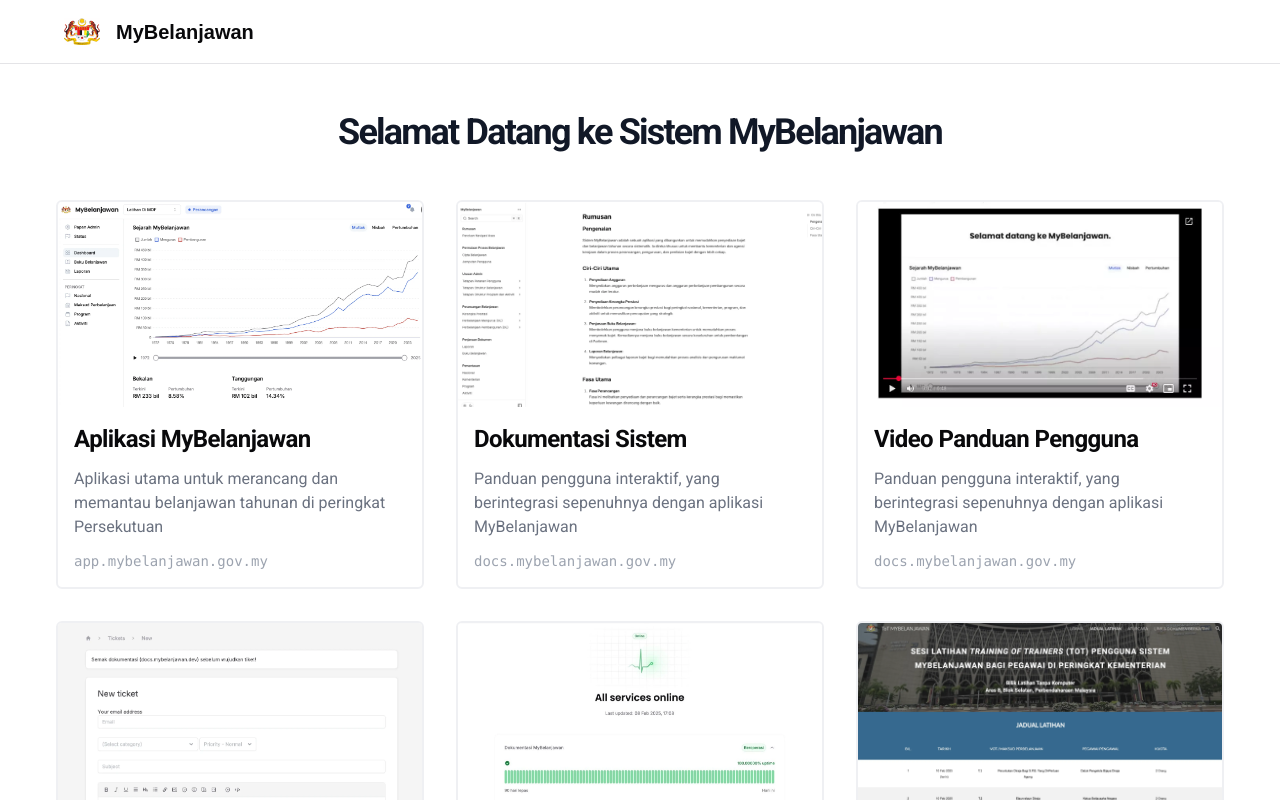
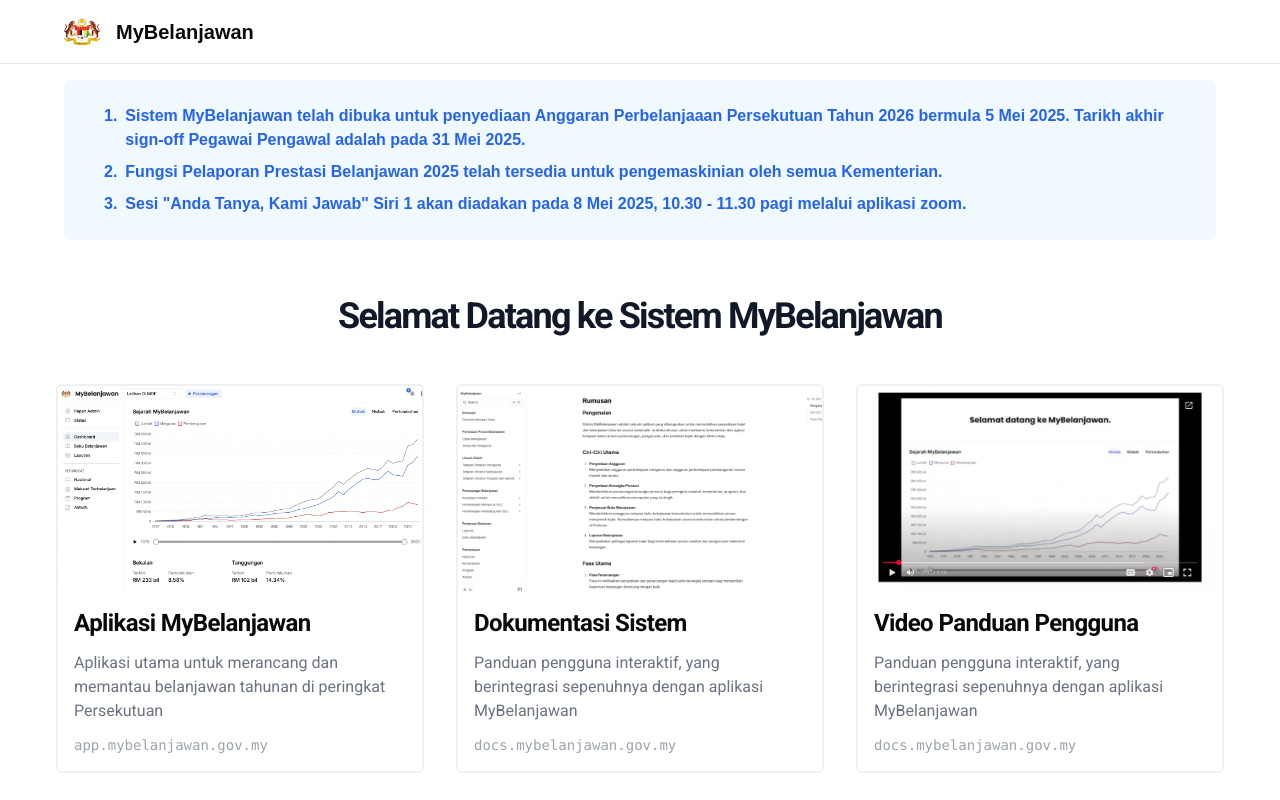
Before and after one commit to mof-malaysia/mybelanjawan-landing, a Next.js app: page / in a window 1280 px wide. Shown: the top 800 px of the page. Built offline with nearby package versions, Linux system fonts and the light colour scheme.

Commit message:
feat: add notice banner

```diff
--- a/app/layout.tsx
+++ b/app/layout.tsx
@@ -5,6 +5,7 @@
 import Header from "@/components/ui/header";
 import Footer from "@/components/ui/footer";
 import At from "@/components/ui/at";
+import NoticeBanner from "@/components/ui/notice-banner";
 
 const geistSans = Geist({
   variable: "--font-geist-sans",
@@ -62,7 +63,31 @@
           className={`${geistSans.variable} ${geistMono.variable} antialiased`}
         >
           <Header />
-          <div className="container">{children}</div>
+          <div className="container">
+            <NoticeBanner>
+              <div className="grid gap-2 py-2 px-6 justify-between text-blue-600 font-semibold">
+                <div className="flex gap-2">
+                  <p>1.</p>
+                  <p>
+                    Sistem MyBelanjawan telah dibuka untuk penyediaan Anggaran Perbelanjaaan Persekutuan Tahun 2026 bermula 5 Mei 2025. Tarikh akhir sign-off Pegawai Pengawal adalah pada 31 Mei 2025.
+                  </p>
+                </div>
+                <div className="flex gap-2">
+                  <p>2.</p>
+                  <p>
+                    Fungsi Pelaporan Prestasi Belanjawan 2025 telah tersedia untuk pengemaskinian oleh semua Kementerian.
+                  </p>
+                </div>
+                <div className="flex gap-2">
+                  <p>3.</p>
+                  <p>
+                    {`Sesi "Anda Tanya, Kami Jawab" Siri 1 akan diadakan pada 8 Mei 2025, 10.30 - 11.30 pagi melalui aplikasi zoom.`}
+                  </p>
+                </div>
+              </div>
+            </NoticeBanner>
+            {children}
+          </div>
           <Footer title="Kementerian Kewangan Malaysia">
             <div className="grid gap-3 w-[25em]">
               {footerLinks.map((link) => (
--- a/app/page.tsx
+++ b/app/page.tsx
@@ -80,7 +80,7 @@
 
   return (
     <div className="min-h-dvh bg-white font-sans">
-      <main className="container mx-auto px-4 pt-28 pb-16">
+      <main className="container mx-auto px-4 pt-10 pb-16">
         <div className="mb-10 text-center">
           <h1 className="text-2xl font-bold tracking-tighter sm:text-3xl md:text-4xl text-gray-900 mb-4">
             Selamat Datang ke Sistem MyBelanjawan
--- a/components/ui/maintenance-banner.tsx
+++ /dev/null
@@ -1,25 +0,0 @@
-import { InfoIcon } from "lucide-react";
-
-const MaintenanceBanner: React.FC = () => {
-  return (
-    <div className="container pt-8 pb-4 mt-12">
-      <div className="bg-sky-50 rounded-lg p-4">
-        <div className="flex gap-2">
-          <InfoIcon className="w-4 h-4 text-blue-600 my-auto" />
-          <h1 className="font-semibold text-blue-600">Penyelenggaraan Sistem Aplikasi MyBelanjawan</h1>
-        </div>
-        <p className="pl-6">Dimaklumkan bahawa penyelenggaraan ke atas Sistem MyBelanjawan akan dilaksanakan seperti butiran berikut:</p>
-        <div className="grid gap-2 pl-6 pt-4">
-          <div className="bg-white border border-gray-300 rounded-lg shadow-md py-2 px-4 w-fit">
-            <span className="text-gray-500">Tarikh/Masa Mula:</span> 29 April 2025, jam 4.30 petang
-          </div>
-          <div className="bg-white border border-gray-300 rounded-lg shadow-md py-2 px-4 w-fit">
-            <span className="text-gray-500">Tarikh/Masa Tamat:</span> 30 April 2025, jam 11.59 malam
-          </div>
-        </div>
-      </div>
-    </div>
-  );
-};
-
-export default MaintenanceBanner;
--- /dev/null
+++ b/components/ui/notice-banner.tsx
@@ -0,0 +1,54 @@
+import { ReactNode } from "react";
+import { InfoIcon } from "lucide-react";
+
+interface NoticeBannerProps {
+  maintenanceMode?: boolean;
+  title?: string;
+  children?: ReactNode;
+}
+
+const renderMaintenanceInfo = () => (
+  <div className="container pt-8 pb-4 mt-12">
+    <div className="bg-sky-50 rounded-lg p-4">
+      <div className="flex gap-2">
+        <InfoIcon className="w-4 h-4 text-blue-600 my-auto" />
+        <h1 className="font-semibold text-blue-600">Penyelenggaraan Sistem Aplikasi MyBelanjawan</h1>
+      </div>
+      <p className="pl-6">Dimaklumkan bahawa penyelenggaraan ke atas Sistem MyBelanjawan akan dilaksanakan seperti butiran berikut:</p>
+      <div className="grid gap-2 pl-6 pt-4">
+        <div className="bg-white border border-gray-300 rounded-lg shadow-md py-2 px-4 w-fit">
+          <span className="text-gray-500">Tarikh/Masa Mula:</span> 29 April 2025, jam 4.30 petang
+        </div>
+        <div className="bg-white border border-gray-300 rounded-lg shadow-md py-2 px-4 w-fit">
+          <span className="text-gray-500">Tarikh/Masa Tamat:</span> 30 April 2025, jam 11.59 malam
+        </div>
+      </div>
+    </div>
+  </div>
+);
+
+const NoticeBanner: React.FC<NoticeBannerProps> = ({
+  maintenanceMode = false,
+  title,
+  children,
+}) => {
+  if (maintenanceMode) {
+    return renderMaintenanceInfo();
+  }
+
+  return (
+    <div className="container pt-8 pb-4 mt-12">
+      <div className="bg-sky-50 rounded-lg p-4">
+        {title && (
+          <div className="flex gap-2">
+            <InfoIcon className="w-4 h-4 text-blue-600 my-auto" />
+            <h1 className="font-semibold text-blue-600">{title}</h1>
+          </div>
+        )}
+        {children}
+      </div>
+    </div>
+  );
+};
+
+export default NoticeBanner;
```
